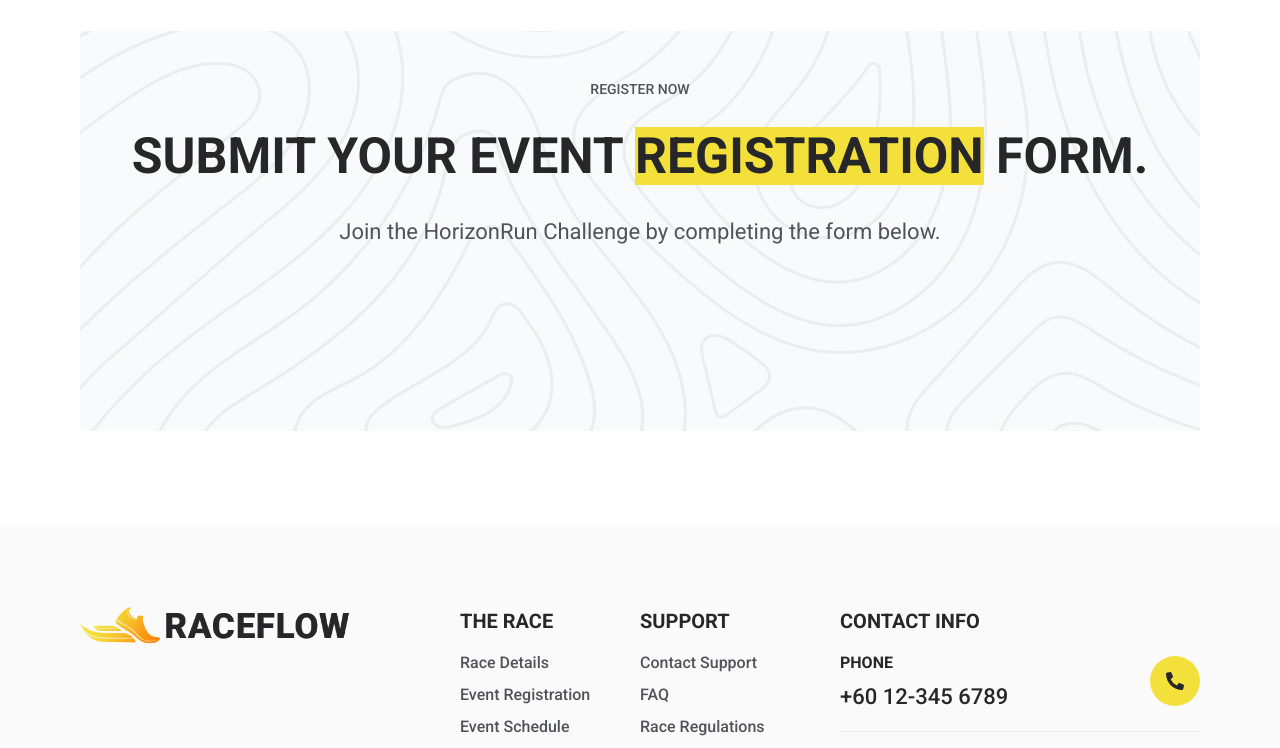
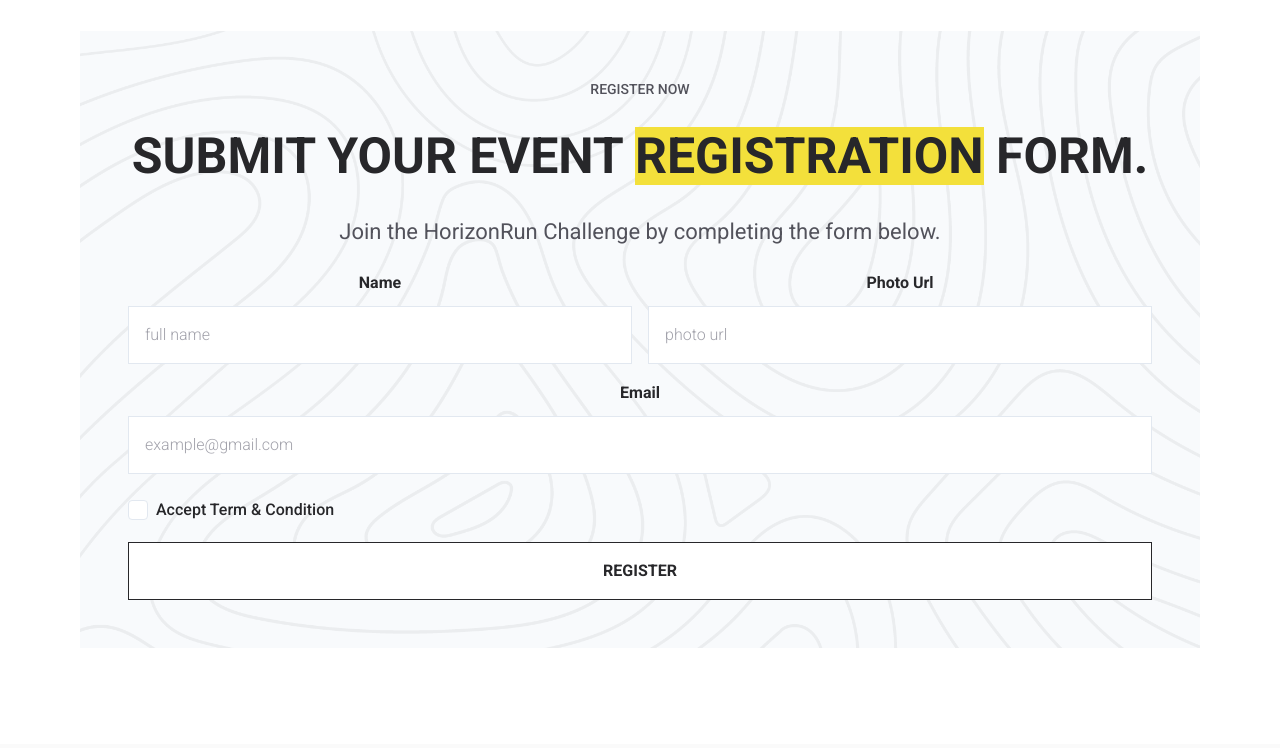
Before and after one commit to devrakibulrahman/raceflow-client-side, a React (Vite) app: page /marathon_registration/1 in a window 1280 px wide. Shown: the part 565-1313 px from the top of the page. Built offline with nearby package versions, Linux system fonts and the light colour scheme.

Commit message:
registration form component form design done on 01/06/2025 at 04:29 pm

```diff
--- a/src/components/RegistrationForm.jsx
+++ b/src/components/RegistrationForm.jsx
@@ -8,7 +8,7 @@ const RegistrationForm = () => {
 
     return (
         <>
-            {/* <form onSubmit={handleFormSubmit} className="w-full">
+            <form className="w-full">
                 <div className="w-full grid grid-cols-1 gap-4">
                     <div className="w-full flex flex-col items-center justify-center gap-4 md:flex-row">
                         <div className="w-full">
@@ -52,7 +52,7 @@ const RegistrationForm = () => {
                         </div>
                     </div>
                 </div>
-            </form> */}
+            </form>
         </>
     );
 };
```
